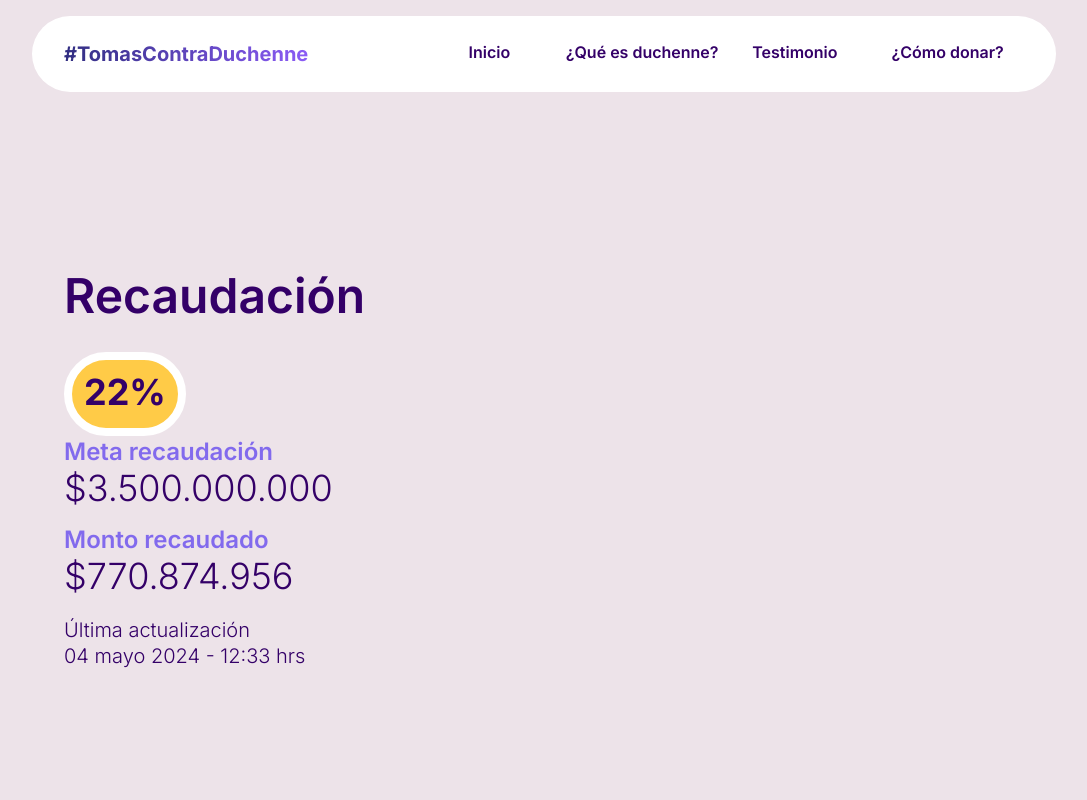
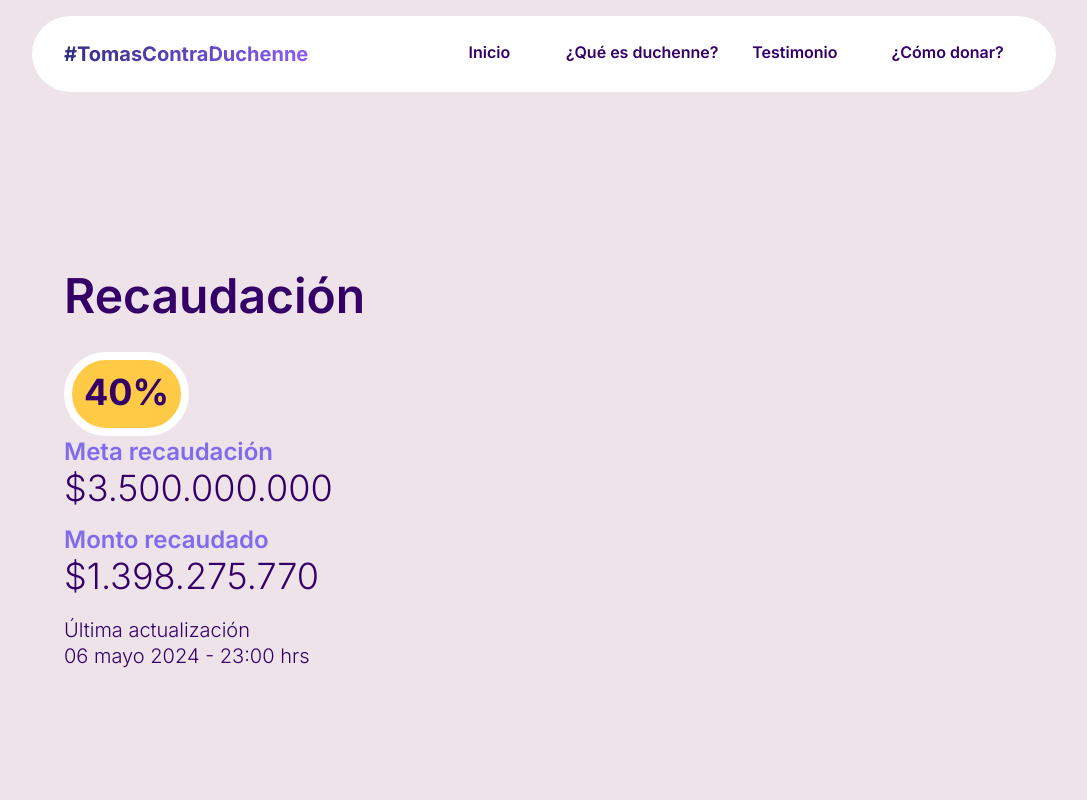
Before and after one commit to dalvaradotey/tomas, a Next.js app: page /recaudacion in a window 1280 px wide. Shown: the top 800 px of the page, without its empty margins (96-1183 px from the left). Built offline with nearby package versions, Linux system fonts and the light colour scheme.

Commit message:
UPDATE: actualizacion meta

```diff
--- a/src/app/goals-data.ts
+++ b/src/app/goals-data.ts
@@ -1,5 +1,5 @@
 export const goalsData = {
-  currentAmount: '$770.874.956',
-  currentPercentage: '22%',
-  currentDate: '04 mayo 2024 - 12:33 hrs',
+  currentAmount: '$1.398.275.770',
+  currentPercentage: '40%',
+  currentDate: '06 mayo 2024 - 23:00 hrs',
 }
```
